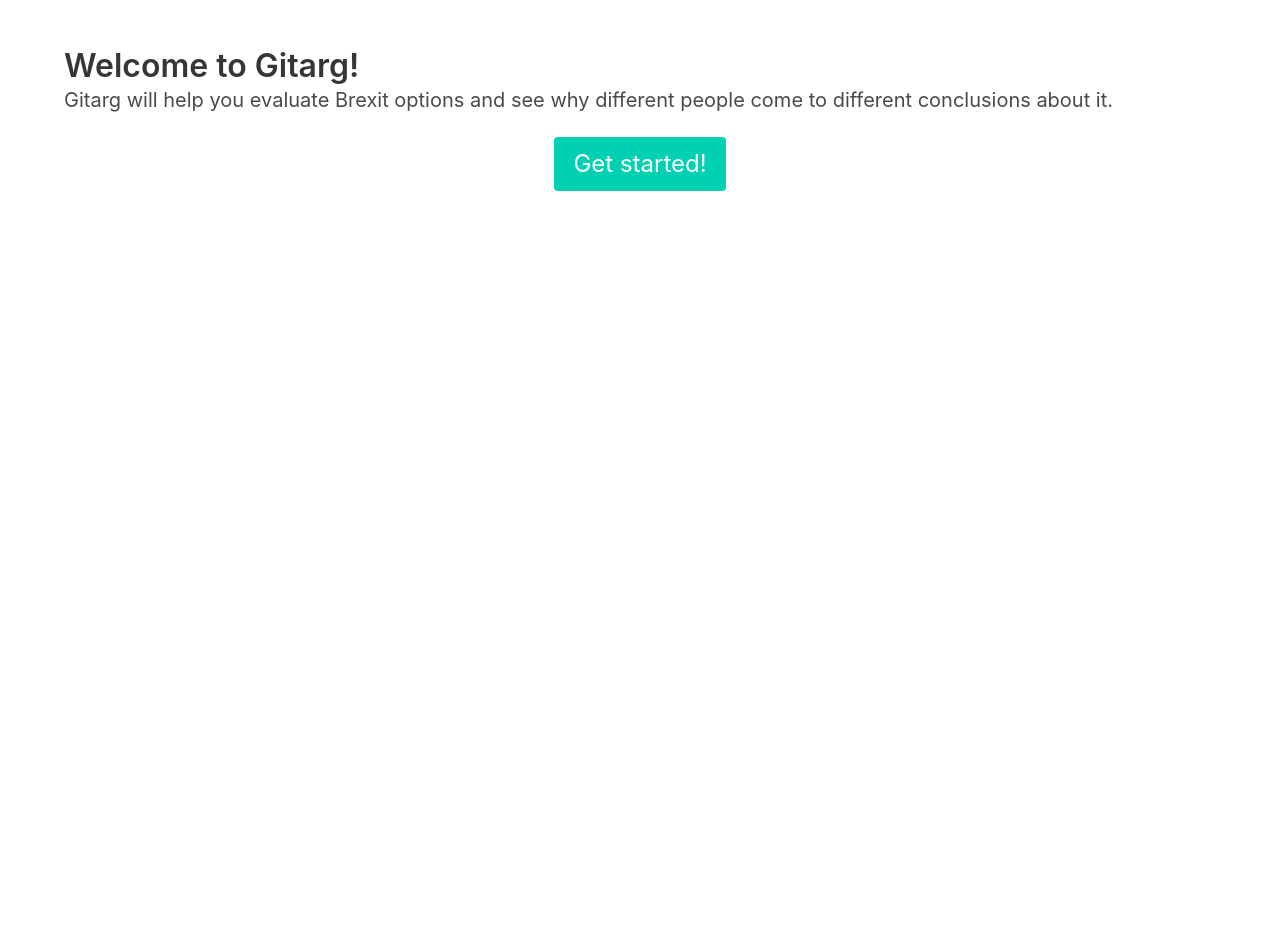
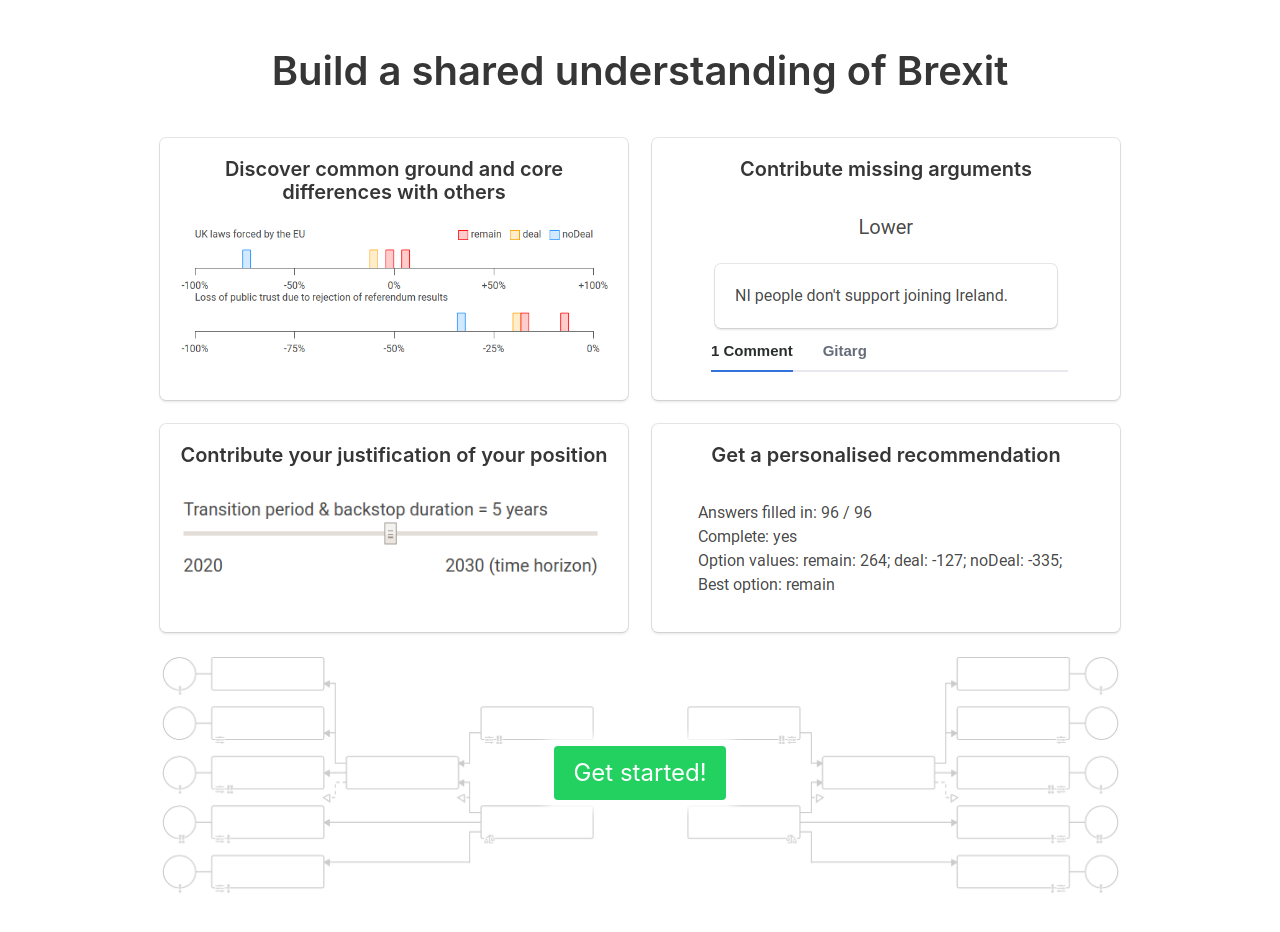
Before and after one commit to dante-ga/brexit-diagram, a website: page client/index.html in a window 1280 px wide. Before the commit the page ends 800 px from the top, so only its background shows below. Drawn offline with Linux system fonts and the light colour scheme.

Commit message:
Created a rough sketch of the landing page.

```diff
--- a/client/index.html
+++ b/client/index.html
@@ -2,28 +2,66 @@
 <html>
   <head>
     <meta charset="UTF-8">
-    <title>Welcome! | Gitarg</title>
+    <title>Build a shared understanding of Brexit | Gitarg</title>
     <link rel="stylesheet" href="/third_party/bulma.css">
     <link rel="shortcut icon" type="image/png" href="/img/favicon.png">
+    <style>
+      h2.title.main-title {
+        margin-bottom: 45px;
+      }
+      .button-section {
+        background-image: url('/img/button_bg.png');
+        background-repeat: no-repeat;
+        background-position: center center;
+        background-size: cover;
+        padding: 95px 0;
+      }
+      .button-section .button {
+        margin-top: -5px;
+        box-shadow: 0 0 10px 10px white;
+      }
+    </style>
   </head>
   <body>
-    <section class="hero">
-      <div class="hero-body">
-        <div class="container">
-          <h1 class="title">
-            Welcome to Gitarg!
-          </h1>
-          <h2 class="subtitle">
-            Gitarg will help you evaluate Brexit options and see why different people come to different conclusions about it.
-          </h2>
-          <div class="has-text-centered">
-            <a
-              class="button is-primary is-large"
-              href="/diagram/brexit"
-            >
-              Get started!
-            </a>
+    <section class="section has-text-centered">
+      <h2 class="title main-title is-2">
+        Build a shared understanding of Brexit
+      </h2>
+      <div calss="container" style="max-width: 960px; margin: 0 auto;">
+        <div class="tile is-ancestor is-vertical">
+          <div class="tile is-12">
+            <div class="tile is-6 is-parent">
+              <div class="tile is-child box">
+                <h5 class="title is-5">Discover common ground and core differences with others</h5>
+                <img src="/img/core_differences.png">
+              </div>
+            </div>
+            <div class="tile is-6 is-parent">
+              <div class="tile is-child box">
+                <h5 class="title is-5">Contribute missing arguments</h5>
+                <img src="/img/contribute_arguments.png">
+              </div>
+            </div>
           </div>
+          <div class="tile is-12">
+            <div class="tile is-6 is-parent">
+              <div class="tile is-child box">
+                <h5 class="title is-5">Contribute your justification of your position</h5>
+                <img src="/img/your_justification.png">
+              </div>
+            </div>
+            <div class="tile is-6 is-parent">
+              <div class="tile is-child box">
+                <h5 class="title is-5">Get a personalised recommendation</h5>
+                <img src="/img/recommendation.png">
+              </div>
+            </div>
+          </div>
+        </div>
+        <div class="button-section">
+          <a class="button is-success is-large" href="/diagram/brexit" >
+            Get started!
+          </a>
         </div>
       </div>
     </section>
```
Also changed, not shown: client/img/button_bg.png (added), client/img/contribute_arguments.png (added), client/img/core_differences.png (added), client/img/recommendation.png (added), client/img/your_justification.png (added).
